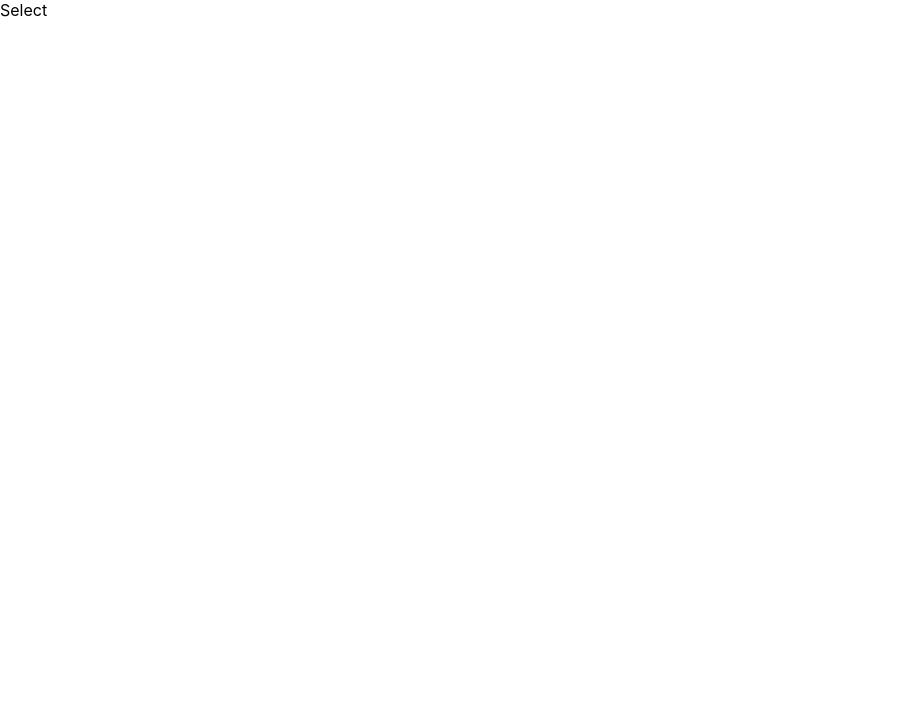
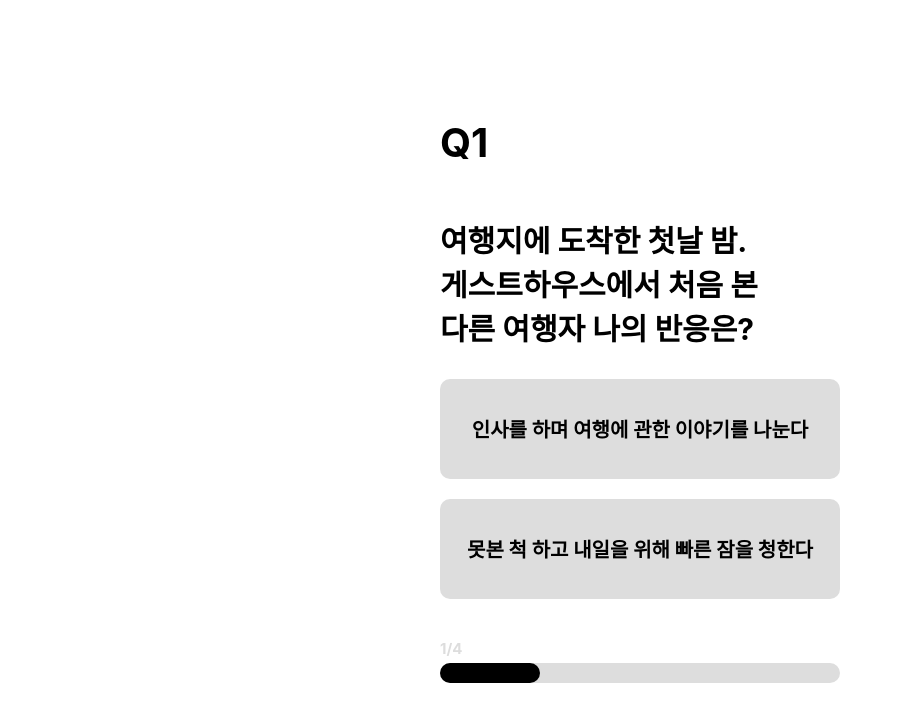
Before and after one commit to enjoy301/modak-react-frontend, a React (Create React App) app: page /test in a window 1280 px wide. Shown: the top 722 px of the page, without its empty margins (0-902 px from the left). Built offline with nearby package versions, Linux system fonts and the light colour scheme.

Commit message:
:star: new: 검사페이지 제작
Closes #5

```diff
--- /dev/null
+++ b/src/components/ProgressBar.tsx
@@ -0,0 +1,29 @@
+import React from "react";
+import styled from "styled-components";
+
+interface IProps {
+  value: number;
+  max: number;
+}
+
+const ProgressBar = (props: IProps) => {
+  return <Progress value={props.value} max={props.max} />;
+};
+
+export default ProgressBar;
+
+const Progress = styled.progress`
+  width: 100%;
+  height: 20px;
+  appearance: none;
+  ::-webkit-progress-bar {
+    background-color: #dddddd;
+    border-radius: 10px;
+  }
+  ::-webkit-progress-value {
+    background-color: #000000;
+    border-radius: 10px;
+  }
+  -webkit-transition: all 0.5s ease-in-out;
+  transition: all 0.5s ease-in-out;
+`;
--- a/src/pages/Select.tsx
+++ b/src/pages/Select.tsx
@@ -1,5 +1,123 @@
+import React, { useState, useEffect } from "react";
+import styled from "styled-components";
+import { useNavigate } from "react-router-dom";
+import ProgressBar from "../components/ProgressBar";
+import Questions from "../common/api/questionAPI.json";
+
 const SelectPage = () => {
-  return <>Select</>;
+  const navigate = useNavigate();
+  const [now, setNow] = useState(1);
+  const [max, setMax] = useState(10);
+  const [isLoading, setIsLoading] = useState(false);
+
+  useEffect(() => {
+    setMax(Questions.length);
+  }, []);
+
+  const checker = () => {
+    setIsLoading(true);
+
+    setTimeout(() => {
+      navigate("/result");
+    }, 1000);
+  };
+
+  const onClickOption = (e: React.MouseEvent<HTMLDivElement>) => {
+    console.log(e.currentTarget.id);
+
+    if (now === max) {
+      checker();
+    } else {
+      setNow(now + 1);
+    }
+  };
+
+  return (
+    <Wrapper>
+      {!isLoading && (
+        <>
+          <QNumber>Q{now}</QNumber>
+          <Title>{Questions[now - 1].question}</Title>
+          <Option id="1" onClick={onClickOption}>
+            {Questions[now - 1].answers[0].content}
+          </Option>
+          <Option id="2" onClick={onClickOption}>
+            {Questions[now - 1].answers[1].content}
+          </Option>
+          <Progress>
+            {now}/{max}
+          </Progress>
+          <ProgressBar value={now} max={max}></ProgressBar>
+        </>
+      )}
+      {isLoading && (
+        <div>
+          <h1>결과 분석 중..</h1>
+        </div>
+      )}
+    </Wrapper>
+  );
 };
 
 export default SelectPage;
+
+const Wrapper = styled.div`
+  width: 400px;
+  height: 100vh;
+  display: flex;
+  flex-direction: column;
+  align-items: center;
+  justify-content: center;
+  margin: 0 auto;
+`;
+
+const QNumber = styled.div`
+  font-size: 40px;
+  font-weight: bold;
+  color: #000000;
+  margin-bottom: 50px;
+  margin-right: auto;
+`;
+
+const Title = styled.div`
+  font-size: 30px;
+  font-weight: bolder;
+  color: #000000;
+  margin-bottom: 30px;
+  margin-right: auto;
+  white-space: pre-wrap;
+`;
+
+const Option = styled.div`
+  width: 100%;
+  height: 100px;
+  display: flex;
+  font-size: 20px;
+  font-weight: bold;
+  background-color: #dddddd;
+  border-radius: 10px;
+  align-items: center;
+  margin-bottom: 20px;
+  align-items: center;
+  justify-content: center;
+  &:hover {
+    background-color: #000000;
+    color: #ffffff;
+  }
+`;
+
+const Progress = styled.div`
+  width: 100%;
+  font-size: 15px;
+  font-weight: bold;
+  color: #dddddd;
+  margin-bottom: 5px;
+  margin-top: 20px;
+`;
+
+// const ProgressBar = styled.progress`
+//   width: 100%;
+//   height: 8px;
+//   background-color: #dddddd;
+//   border-radius: 30px;
+// `;
```
